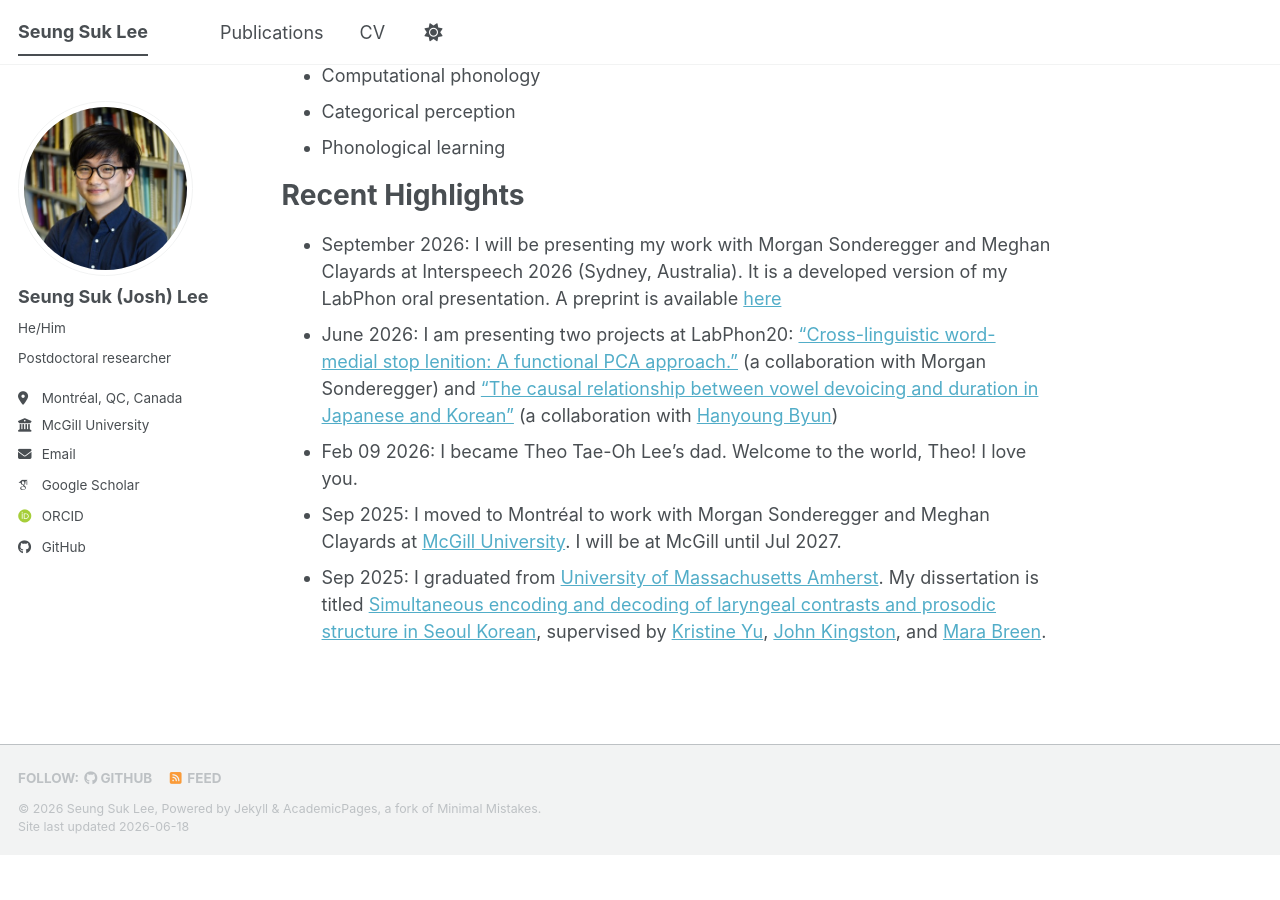
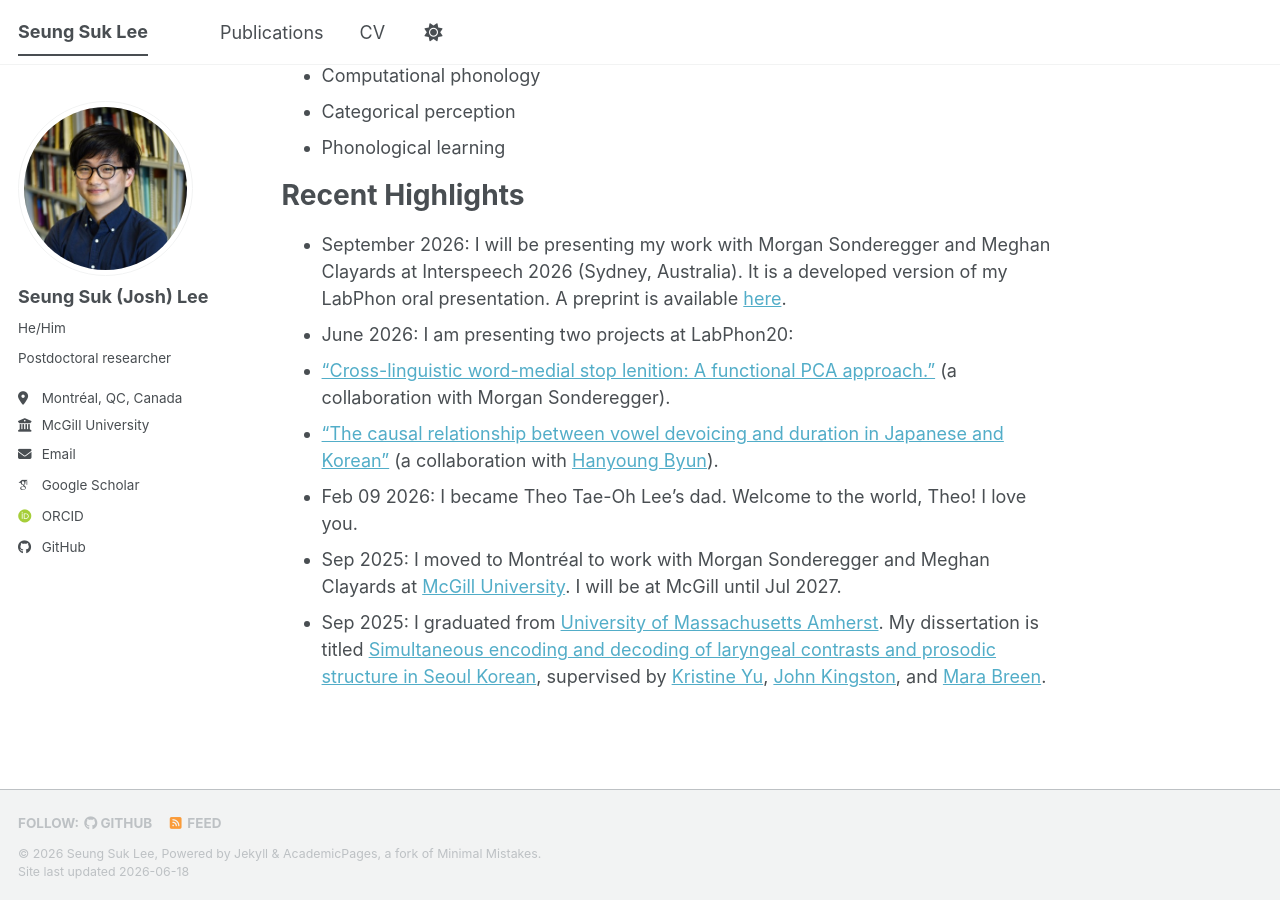
Before and after one commit to seungsuklee/seungsuklee.github.io, a Jekyll site: the page built from _pages/about.md, in a window 1280 px wide and 900 px high, scrolled down 572 px. Built offline with Jekyll 4.4.1, drawn with Linux system fonts in a browser that asks for light colours; some web fonts are replaced; a script bundle is joined from its source files by our own code; library files that are not in the unit come from our copies; before the commit the page ends 1427 px from its top, so only the background shows below that.

```diff
--- a/_pages/about.md
+++ b/_pages/about.md
@@ -23,8 +23,10 @@
 
 Recent Highlights
 ======
-- September 2026: I will be presenting my work with Morgan Sonderegger and Meghan Clayards at Interspeech 2026 (Sydney, Australia). It is a developed version of my LabPhon oral presentation. A preprint is available [here](https://seungsuklee.github.io/files/SS%20Lee,%20Sonderegger,%20Clayards_2026_Interspeech.pdf)
-- June 2026: I am presenting two projects at LabPhon20: ["Cross-linguistic word-medial stop lenition: A functional PCA approach."](https://seungsuklee.github.io/files/SS%20Lee,%20Sonderegger_2026_LabPhon20.pdf) (a collaboration with Morgan Sonderegger) and ["The causal relationship between vowel devoicing and duration in Japanese and Korean"](https://seungsuklee.github.io/files/Byun,%20SS%20Lee_2026_LabPhon20.pdf) (a collaboration with [Hanyoung Byun](https://hbyun.sites.ucsc.edu/))
+- September 2026: I will be presenting my work with Morgan Sonderegger and Meghan Clayards at Interspeech 2026 (Sydney, Australia). It is a developed version of my LabPhon oral presentation. A preprint is available [here](https://seungsuklee.github.io/files/SS%20Lee,%20Sonderegger,%20Clayards_2026_Interspeech.pdf).
+- June 2026: I am presenting two projects at LabPhon20:
+- ["Cross-linguistic word-medial stop lenition: A functional PCA approach."](https://seungsuklee.github.io/files/SS%20Lee,%20Sonderegger_2026_LabPhon20.pdf) (a collaboration with Morgan Sonderegger).
+- ["The causal relationship between vowel devoicing and duration in Japanese and Korean"](https://seungsuklee.github.io/files/Byun,%20SS%20Lee_2026_LabPhon20.pdf) (a collaboration with [Hanyoung Byun](https://hbyun.sites.ucsc.edu/)).
 - Feb 09 2026: I became Theo Tae-Oh Lee's dad. Welcome to the world, Theo! I love you.
 - Sep 2025: I moved to Montréal to work with Morgan Sonderegger and Meghan Clayards at [McGill University](https://www.mcgill.ca/linguistics/). I will be at McGill until Jul 2027.
 - Sep 2025: I graduated from [University of Massachusetts Amherst](https://www.umass.edu/linguistics/). My dissertation is titled [Simultaneous encoding and decoding of laryngeal contrasts and prosodic structure in Seoul Korean](http://scholarworks.umass.edu/entities/publication/41642f97-305c-4742-906d-5a40abcc0eb3), supervised by [Kristine Yu](https://www.krisyu.org/), [John Kingston](https://websites.umass.edu/jkingstn/), and [Mara Breen](https://sites.google.com/mtholyoke.edu/mbreen/).
```
